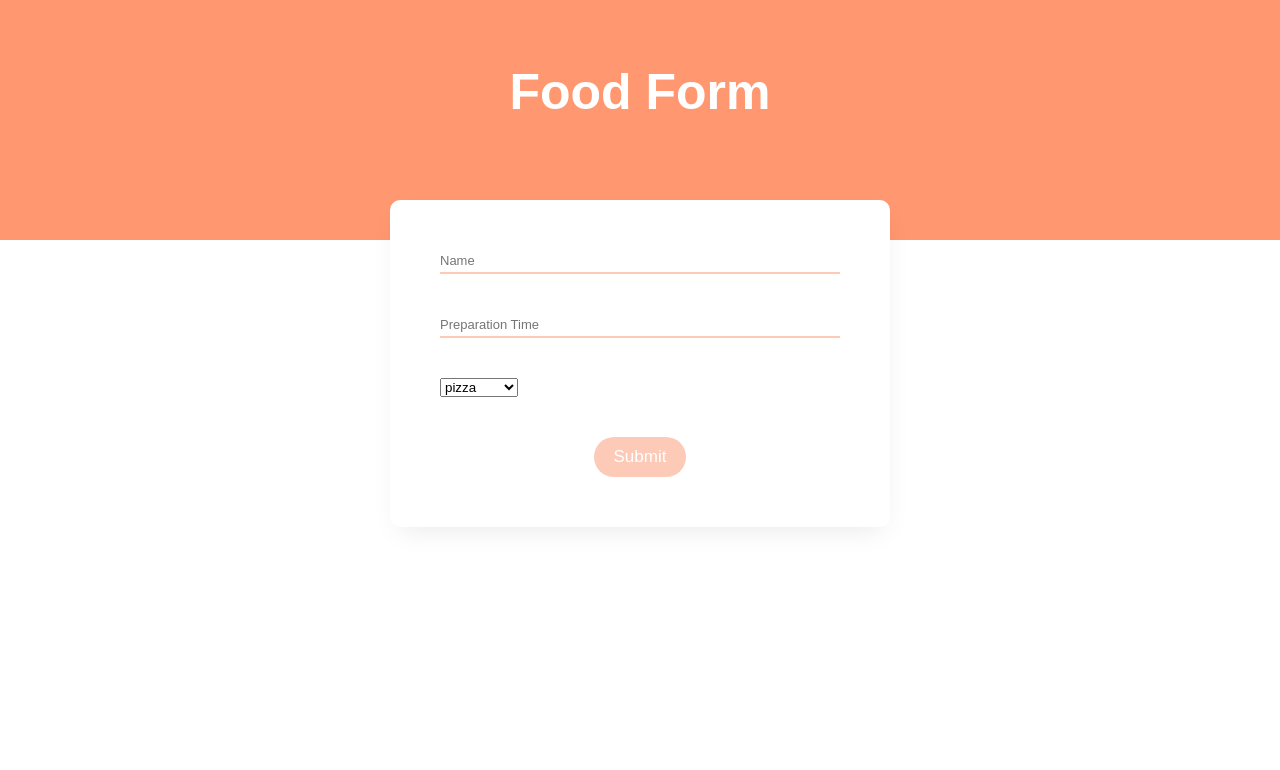
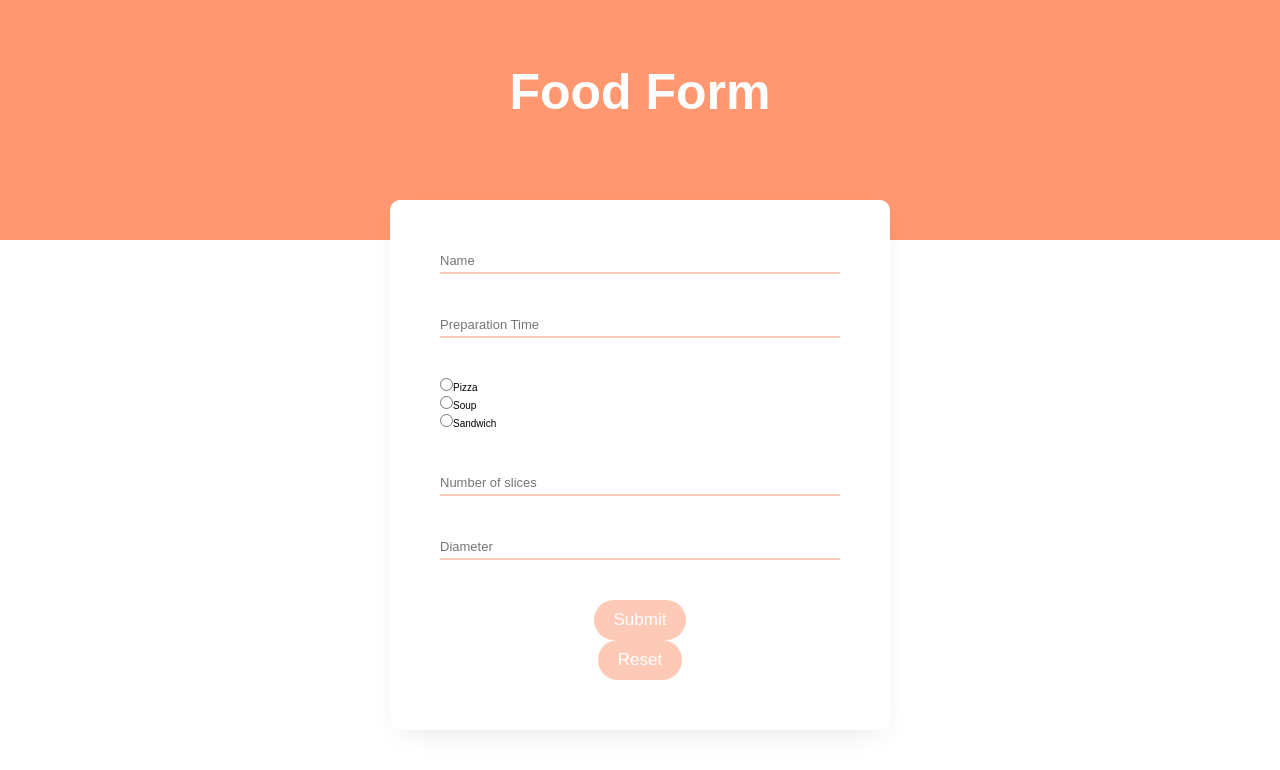
Before and after one commit to pskrzypek97/food-form, a React (Create React App) app: page / in a window 1280 px wide. Shown: the top 770 px of the page. Built offline with nearby package versions, Linux system fonts and the light colour scheme.

Commit message:
Changed Dropdown into RadioGroup

```diff
--- a/src/components/Dropdown/Dropdown.tsx
+++ /dev/null
@@ -1,17 +0,0 @@
-import { Field } from 'react-final-form';
-
-import styles from '../../styles/dropdown.module.css';
-
-const Dropdown = ({ onDish }: { onDish: (arg0: string) => void }) => {
-	return (
-		<Field name="type" component="select">
-			{['pizza', 'soup', 'sandwich'].map((dish) => (
-				<option value={dish} key={dish} onClick={() => onDish(dish)}>
-					{dish}
-				</option>
-			))}
-		</Field>
-	);
-};
-
-export default Dropdown;
--- a/src/components/Form/Form.tsx
+++ b/src/components/Form/Form.tsx
@@ -3,7 +3,7 @@ import { useState } from 'react';
 import { Form, Field } from 'react-final-form';
 
 import Input from '../Input/Input';
-import Dropdown from '../Dropdown/Dropdown';
+import RadioGroup from '../RadioGroup/RadioGroup';
 
 import styles from '../../styles/form.module.css';
 
@@ -29,20 +29,23 @@ const inputs = [
 ];
 
 const FormComp = () => {
-	const [currentDish, setCurrentDish] = useState('');
+	const [currentDish, setCurrentDish] = useState('pizza');
 
 	const handleDish = (dish: string) => setCurrentDish(dish);
 
 	return (
 		<Form
 			onSubmit={onSubmit}
+			initialValues={{ type: 'pizza' }}
+			destroyOnUnregister
 			render={({ handleSubmit, form }) => (
 				<form action="#" className={styles.form} onSubmit={handleSubmit}>
 					{inputs.map((input) => (
 						<Input {...input} key={input.id} />
 					))}
+
 					<div className={styles['form-group']}>
-						<Dropdown onDish={handleDish} />
+						<RadioGroup onDish={handleDish} />
 					</div>
 
 					{currentDish === 'pizza' && (
@@ -93,6 +96,13 @@ const FormComp = () => {
 					<button type="submit" className={styles['form__button']}>
 						Submit
 					</button>
+					<button
+						type="button"
+						className={styles['form__button']}
+						onClick={form.reset}
+					>
+						Reset
+					</button>
 				</form>
 			)}
 		/>
--- a/src/components/Input/Input.tsx
+++ b/src/components/Input/Input.tsx
@@ -8,12 +8,23 @@ const Input = (props: any) => {
 	return (
 		<div className={styles['form-group']}>
 			<Field
-				type={props.type}
-				id={props.id}
 				name={props.name}
-				component={props.component}
-				placeholder={props.placeholder}
-			/>
+				validate={(value) => (value ? undefined : 'Required')}
+			>
+				{({ input, meta }) => (
+					<>
+						<input
+							{...input}
+							type={props.type}
+							placeholder={props.placeholder}
+							id={props.id}
+						/>
+						{meta.error && meta.touched && (
+							<span className={styles['error-span']}>{meta.error}</span>
+						)}
+					</>
+				)}
+			</Field>
 		</div>
 	);
 };
--- /dev/null
+++ b/src/components/RadioGroup/RadioGroup.tsx
@@ -0,0 +1,40 @@
+import { Field } from 'react-final-form';
+
+import styles from '../../styles/radiogroup.module.css';
+
+const RadioGroup = ({ onDish }: { onDish: (arg0: string) => void }) => {
+	const radios = [
+		{
+			id: 'pizza',
+			label: 'Pizza',
+		},
+		{
+			id: 'soup',
+			label: 'Soup',
+		},
+		{
+			id: 'sandwich',
+			label: 'Sandwich',
+		},
+	];
+
+	return (
+		<>
+			{radios.map((radio) => (
+				<div key={radio.id}>
+					<Field
+						type="radio"
+						id={radio.id}
+						name="type"
+						value={radio.id}
+						component="input"
+						onClick={() => onDish(radio.id)}
+					/>
+					<label htmlFor={radio.id}>{radio.label}</label>
+				</div>
+			))}
+		</>
+	);
+};
+
+export default RadioGroup;
--- a/src/styles/form.module.css
+++ b/src/styles/form.module.css
@@ -8,7 +8,7 @@
 	margin-bottom: 4rem;
 }
 
-.form input {
+.form input[type='text'] {
 	all: unset;
 }
 
```
Also changed, not shown: src/styles/dropdown.module.css (deleted, +0 -11 lines), src/styles/radiogroup.module.css (added).
